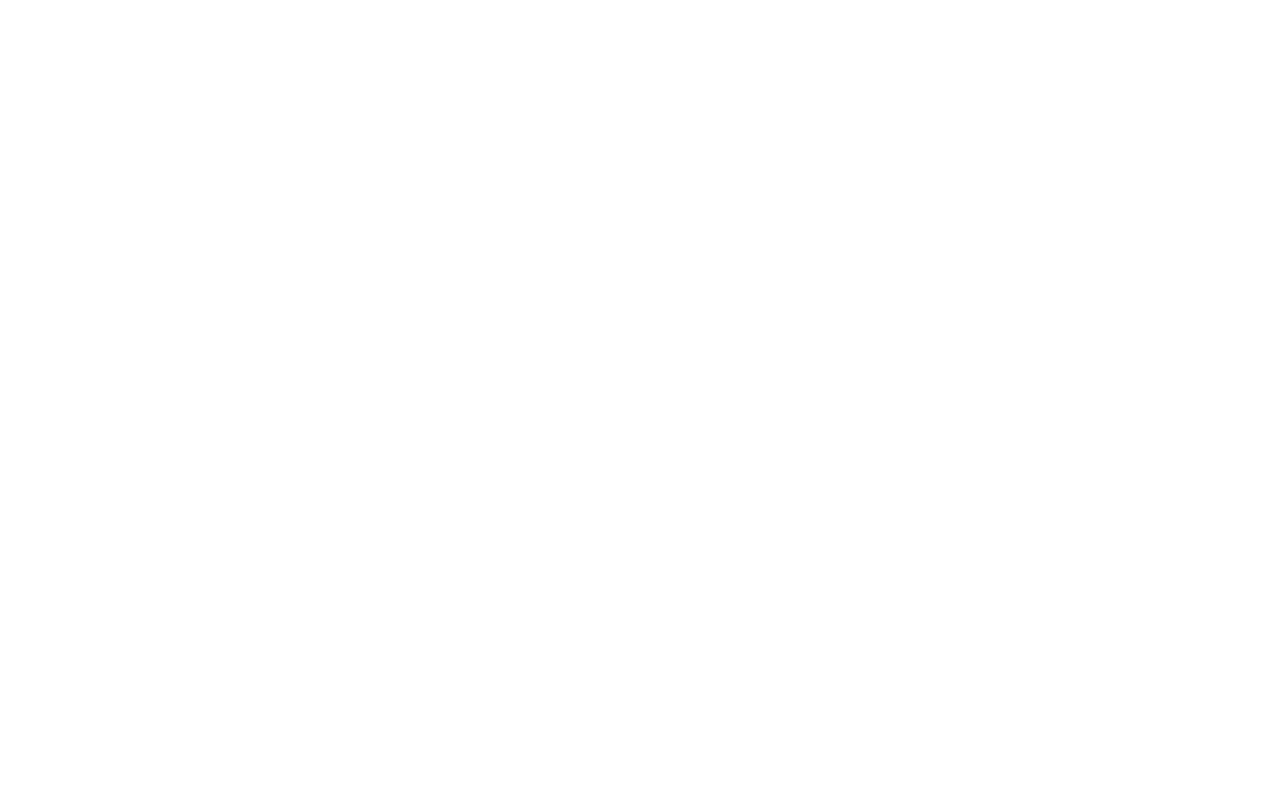
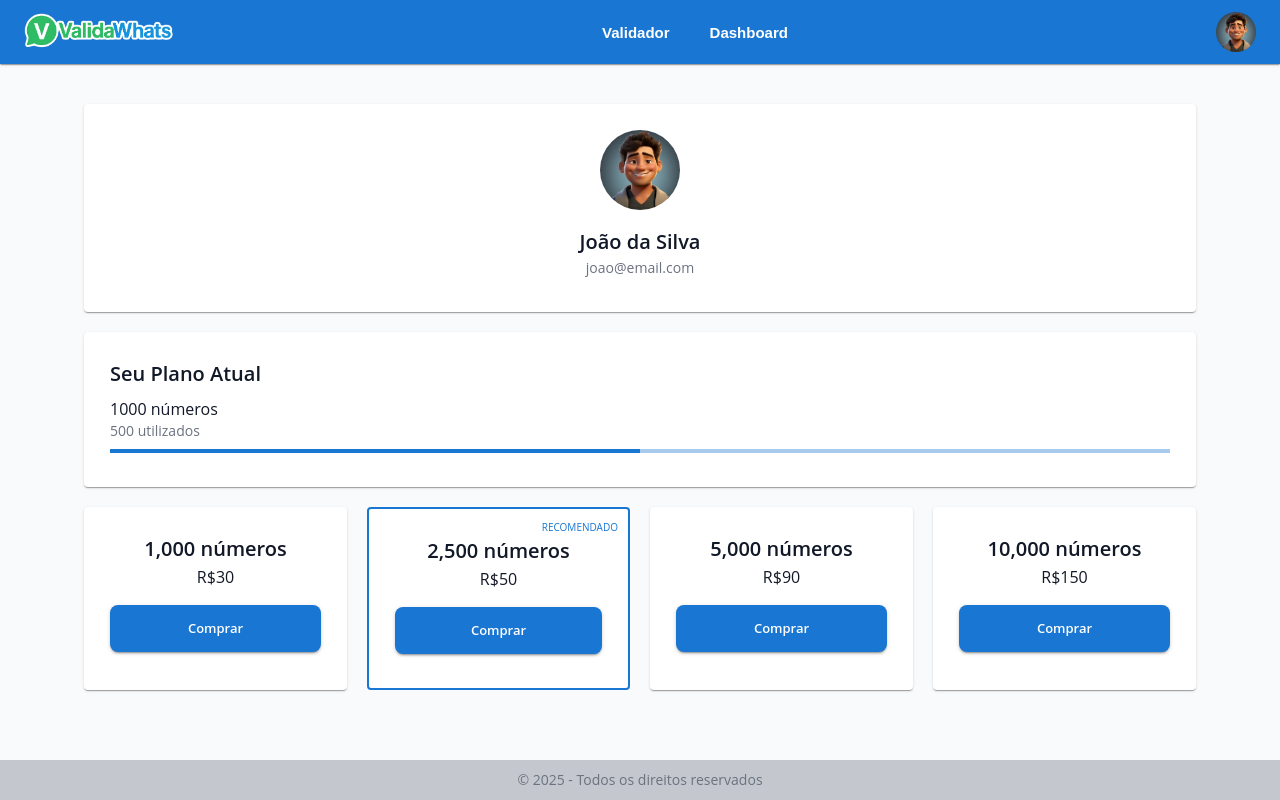
Before and after one commit to GabrielMatteElias/number-validator-frontend, a React (Vite) app: page /perfil in a window 1280 px wide. Before the commit this address had no page. Built offline with nearby package versions, Linux system fonts and the light colour scheme; sample sign-in values are in the browser's storage.

Commit message:
profile and numbers packges finished

```diff
--- a/src/components/Header.jsx
+++ b/src/components/Header.jsx
@@ -1,10 +1,33 @@
-import { AppBar, Toolbar, Avatar, Box, Button, Typography } from '@mui/material';
-import { Link } from 'react-router-dom';
+import { AppBar, Toolbar, Avatar, Box, Typography, Popover, Button } from '@mui/material';
+import { Link, useNavigate } from 'react-router-dom';
+import { useState } from 'react';
 import PersonIcon from '@mui/icons-material/Person';
-import logo from '../assets/validate.png'
+import logo from '../assets/validate.png';
+import profilePicture from '../assets/profile-picture.png'
 
 const Header = () => {
+    const [anchorEl, setAnchorEl] = useState(null);
+    const navigate = useNavigate();
+
+    const handleAvatarClick = (event) => {
+        setAnchorEl(event.currentTarget);
+    };
+
+    const handleClose = () => {
+        setAnchorEl(null);
+    };
+
+    const handleLogout = () => {
+        localStorage.removeItem('token');
+        localStorage.removeItem('user');
+        handleClose();
+        navigate('/login');
+    };
+
+    const open = Boolean(anchorEl);
+
     return (
+        <>
             <AppBar position="fixed" color="primary" elevation={1}>
                 <Toolbar sx={{ display: 'flex', justifyContent: 'space-between' }}>
                     {/* Logo à esquerda */}
@@ -17,24 +40,78 @@
                     {/* Opções no centro */}
                     <Box sx={{ display: 'flex', alignItems: 'center', gap: 5 }}>
                         <Link to="/">
-                        <Typography variant='link'>
-                            Validador
-                        </Typography>
+                            <Typography variant="link">Validador</Typography>
                         </Link>
                         <Link to="/dashboard">
-                        <Typography variant='link'>
-                            Dashboard
-                        </Typography>
+                            <Typography variant="link">Dashboard</Typography>
                         </Link>
                     </Box>
-                {/* Avatar do usuário à direita */}
+
+                    {/* Avatar à direita */}
                     <Box sx={{ display: 'flex', alignItems: 'center' }}>
-                    <Avatar alt="Usuário" sx={{ cursor: 'pointer' }}>
-                        <PersonIcon sx={{ fontSize: '2.5rem' }} />
+
+                        <Avatar
+                            alt="Usuário"
+                            sx={{ cursor: 'pointer' }}
+                            onClick={handleAvatarClick}
+                            src={profilePicture}
+                        >
+                            <PersonIcon sx={{ fontSize: '3rem' }} />
                         </Avatar>
                     </Box>
                 </Toolbar>
             </AppBar>
+
+            {/* Popover do Avatar */}
+            <Popover
+                open={open}
+                anchorEl={anchorEl}
+                onClose={handleClose}
+                anchorOrigin={{
+                    vertical: 'bottom',
+                    horizontal: 'right',
+                }}
+                transformOrigin={{
+                    vertical: 'top',
+                    horizontal: 'right',
+                }}
+                sx={{
+                    mt: 1,
+                }}
+            >
+                <Box sx={{ display: 'flex', flexDirection: 'column', p: 2, minWidth: 150 }}>
+                    <Button
+                        component={Link}
+                        to="/perfil"
+                        onClick={handleClose}
+                        sx={{
+                            justifyContent: 'flex-start',
+                            textTransform: 'none',
+                            transition: 'all 0.3s',
+                            '&:hover': {
+                                color: 'primary.hover',
+                            },
+                        }}
+                    >
+                        Perfil
+                    </Button>
+
+                    <Button
+                        onClick={handleLogout}
+                        sx={{
+                            justifyContent: 'flex-start',
+                            textTransform: 'none',
+                            transition: 'color 0.3s',
+                            '&:hover': {
+                                color: 'primary.hover',
+                            },
+                        }}
+                    >
+                        Logout
+                    </Button>
+                </Box>
+            </Popover>
+        </>
     );
 };
 
--- /dev/null
+++ b/src/pages/profile/Profile.jsx.jsx
@@ -0,0 +1,81 @@
+import { Avatar, Box, Typography, Card, CardContent, LinearProgress, Button, Tooltip } from '@mui/material';
+import styles from './Profile.module.css';
+import PersonIcon from '@mui/icons-material/Person';
+import profilePicture from '../../assets/profile-picture.png'
+
+const Profile = () => {
+    const usuario = {
+        nome: 'João da Silva',
+        email: 'joao@email.com',
+        planoAtual: { quantidade: 1000, usados: 500 }
+    };
+
+    const pacotes = [
+        { id: 1, quantidade: 1000, preco: 30 },
+        { id: 2, quantidade: 2500, preco: 50, recomendado: true },
+        { id: 3, quantidade: 5000, preco: 90 },
+        { id: 4, quantidade: 10000, preco: 150 },
+    ];
+
+    const progresso = (usuario.planoAtual.usados / usuario.planoAtual.quantidade) * 100;
+
+    return (
+        <Box className={styles.container}>
+            {/* Dados do usuário */}
+            <Card className={styles.cardUsuario}>
+                <CardContent sx={{ textAlign: 'center' }}>
+                    <Avatar sx={{ width: 80, height: 80, margin: '0 auto', mb: 2 }} src={profilePicture}>
+                        <PersonIcon sx={{ fontSize: '3rem' }} />
+                    </Avatar>
+                    <Typography variant="h6">{usuario.nome}</Typography>
+                    <Typography variant="body2" color="text.secondary">{usuario.email}</Typography>
+                </CardContent>
+            </Card>
+
+            {/* Plano Atual */}
+            <Card className={styles.cardPlano}>
+                <CardContent>
+                    <Typography variant="h6" gutterBottom>Seu Plano Atual</Typography>
+                    <Typography variant="body1">
+                        {`${usuario.planoAtual.quantidade} números`}
+                    </Typography>
+                    <Typography variant="body2" color="text.secondary" mb={1}>
+                        {`${usuario.planoAtual.usados} utilizados`}
+                    </Typography>
+                    <Tooltip title={`${usuario.planoAtual.usados}`} arrow >
+                        <LinearProgress variant="determinate" value={progresso} />
+                    </Tooltip>
+                </CardContent>
+            </Card>
+
+            {/* Pacotes Disponíveis */}
+            <Box className={styles.pacotesContainer}>
+                {pacotes.map(pacote => (
+                    <Card
+                        key={pacote.id}
+                        className={`${styles.pacoteCard} ${pacote.recomendado ? styles.recomendado : ''}`}
+                    >
+                        <CardContent sx={{ textAlign: 'center' }}>
+                            {pacote.recomendado && (
+                                <Typography variant="caption" color="primary" className={styles.recomendadoBadge}>
+                                    RECOMENDADO
+                                </Typography>
+                            )}
+                            <Typography variant="h6">
+                                {pacote.quantidade.toLocaleString()} números
+                            </Typography>
+                            <Typography variant="body1" mb={2}>
+                                R${pacote.preco}
+                            </Typography>
+                            <Button variant="contained" size="small" fullWidth>
+                                Comprar
+                            </Button>
+                        </CardContent>
+                    </Card>
+                ))}
+            </Box>
+        </Box>
+    );
+};
+
+export default Profile;
--- /dev/null
+++ b/src/pages/profile/Profile.module.css
@@ -0,0 +1,56 @@
+@keyframes pulse {
+    0% {
+        box-shadow: 0 0 0 0 rgba(25, 118, 210, 0.616);
+    }
+
+    70% {
+        box-shadow: 0 0 0 10px rgba(25, 118, 210, 0);
+    }
+
+    100% {
+        box-shadow: 0 0 0 0 rgba(25, 118, 210, 0);
+    }
+}
+
+.container {
+    max-width: 1200px;
+    margin: 2rem auto 3rem;
+    padding: 0 20px;
+    display: flex;
+    flex-direction: column;
+    gap: 2rem;
+}
+
+.cardUsuario,
+.cardPlano {
+    padding: 1rem;
+}
+
+.pacotesContainer {
+    display: grid;
+    grid-template-columns: repeat(auto-fit, minmax(250px, 1fr));
+    gap: 2rem;
+}
+
+.statusPlano{
+    display: flex;
+}
+
+.pacoteCard {
+    padding: 1rem;
+    position: relative;
+    transition: transform 0.3s;
+}
+
+.recomendado {
+    border: 2px solid #1976D2;
+    animation: pulse 2s infinite;
+}
+
+.recomendadoBadge {
+    position: absolute;
+    top: 10px;
+    right: 10px;
+    font-weight: bold;
+    font-size: 1.5rem;
+}
--- a/src/pages/validator/components/FileDetailsDialog.jsx
+++ b/src/pages/validator/components/FileDetailsDialog.jsx
@@ -29,9 +29,9 @@
                                         <TableCell>{formatPhoneNumber(row.numero)}</TableCell>
                                         <TableCell align='right'>
                                             {row.status ?
-                                                <CheckCircleIcon sx={{ color: '#064e3b' }} titleAccess='Whatsapp válido' />
+                                                <CheckCircleIcon sx={{ color: '#fff' }} titleAccess='Whatsapp válido' />
                                                 :
-                                                <CancelIcon sx={{ color: '#9b1c1c' }} titleAccess='Whatsapp inválido' />
+                                                <CancelIcon sx={{ color: '#fff' }} titleAccess='Whatsapp inválido' />
                                             }
                                         </TableCell>
                                     </TableRow>
--- a/src/routes/AppRoutes.jsx
+++ b/src/routes/AppRoutes.jsx
@@ -10,6 +10,7 @@
 import Login from '../pages/login/Login';
 import ProtectedRoute from './PrivateRoutes';
 import Register from '../pages/login/register/Register';
+import Profile from '../pages/profile/Profile.jsx';
 
 const AppRoutes = () => {
     return (
@@ -23,6 +24,7 @@
                     {/* Rotas internas */}
                     <Route index element={<Validator />} />
                     <Route path='/dashboard' element={<Dashboard />} />
+                    <Route path='/perfil' element={<Profile />} />
                 </Route>
 
                 {/* Rotas inválidas */}
```
Also changed, not shown: src/theme/theme.js (+17 -6 lines), src/assets/profile-picture.png (added). Lines whose indentation alone changed are shown as unchanged.
